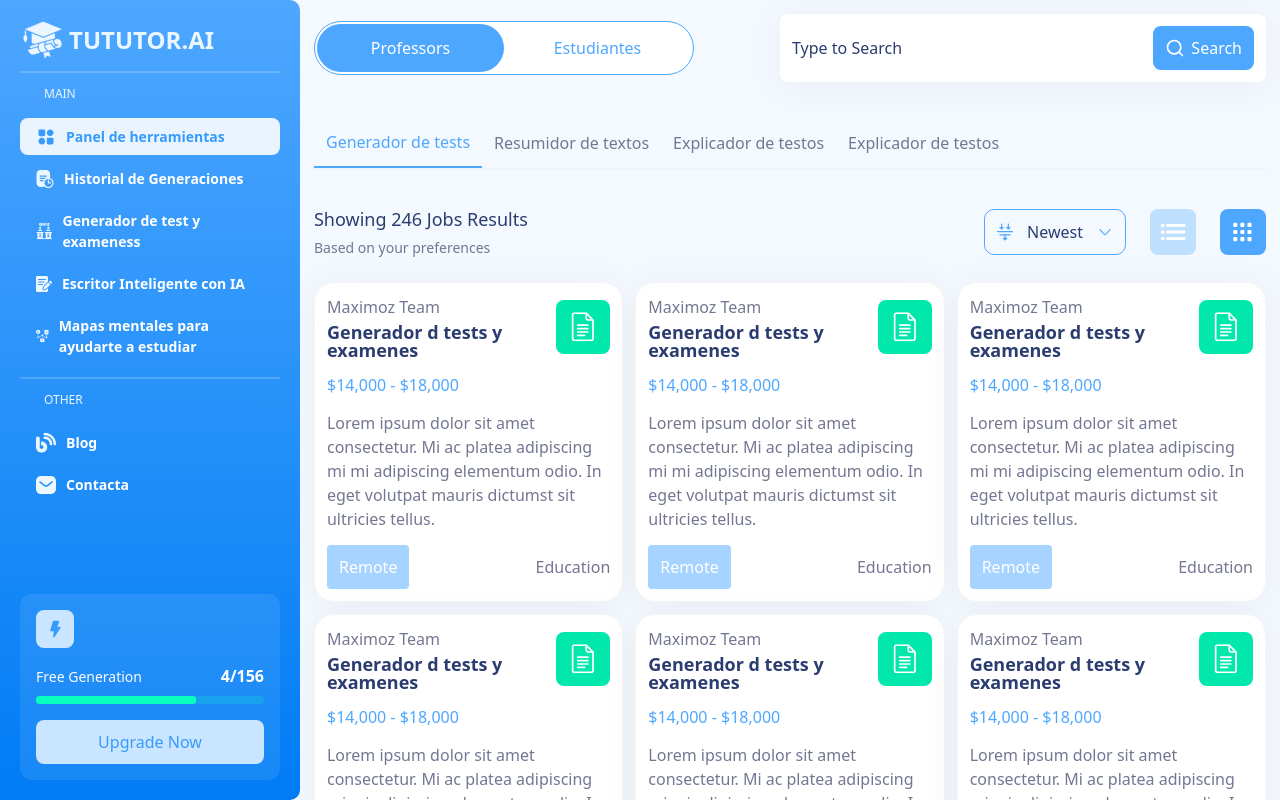
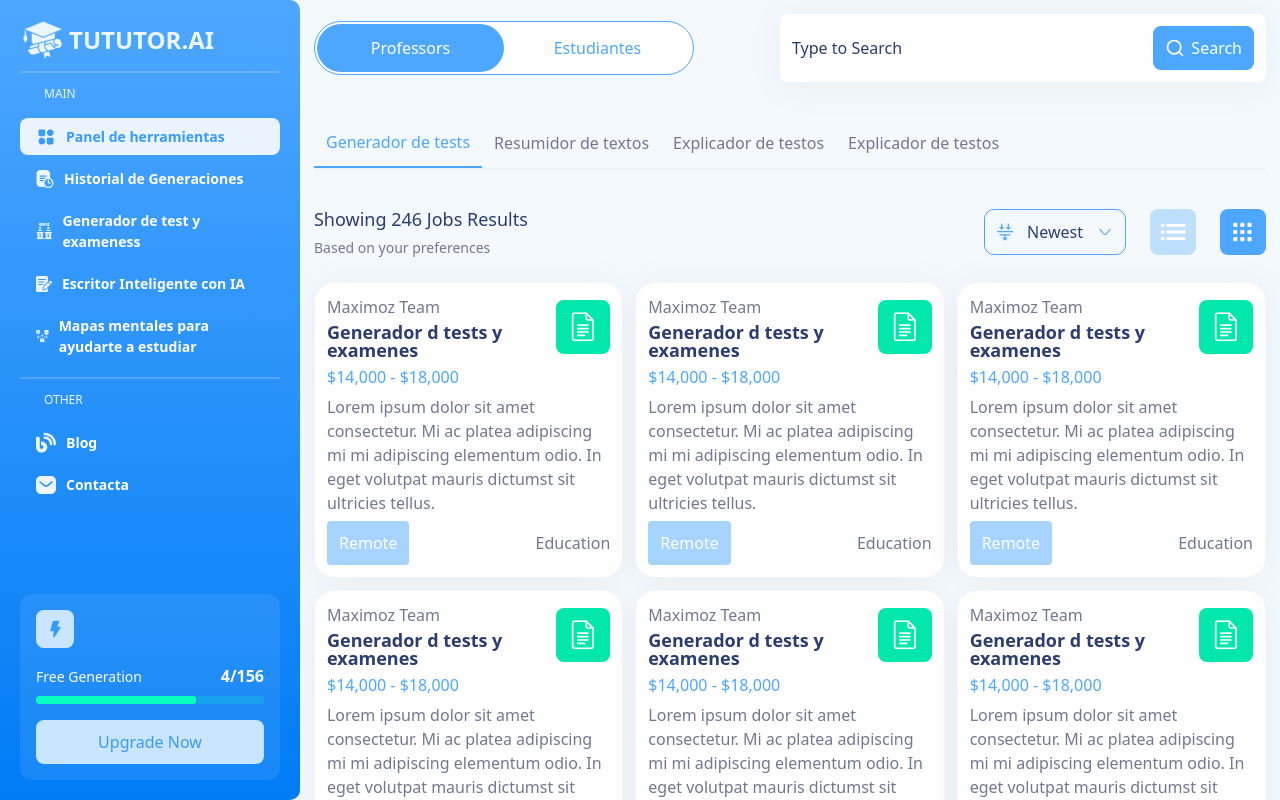
Before and after one commit to UbaidullahMOmer/tututor.ai, a React (Create React App) app: page / in a window 1280 px wide. Built offline with nearby package versions, Linux system fonts and the light colour scheme.

Commit message:
Update BigCard.jsx

```diff
--- a/src/app/components/bigCard/BigCard.jsx
+++ b/src/app/components/bigCard/BigCard.jsx
@@ -5,7 +5,7 @@ function BigCard() {
   return (
     <div
       style={{ boxShadow: "0px 4px 40px 0px rgba(0, 0, 0, 0.05)" }}
-      className="bg-white border border-[#F5F5F5] flex  flex-col gap-[14px] rounded-[20px] p-[12px] shadow-[0_4px_40px_-15px_rgba(0,0,0,0.05)]"
+      className="bg-white border border-[#F5F5F5] flex  flex-col 2xl:gap-[14px] gap-[6px] rounded-[20px] p-[12px] shadow-[0_4px_40px_-15px_rgba(0,0,0,0.05)]"
     >
       <div className="flex items-center justify-between">
         <div className="flex flex-col gap-[4px]">
```
